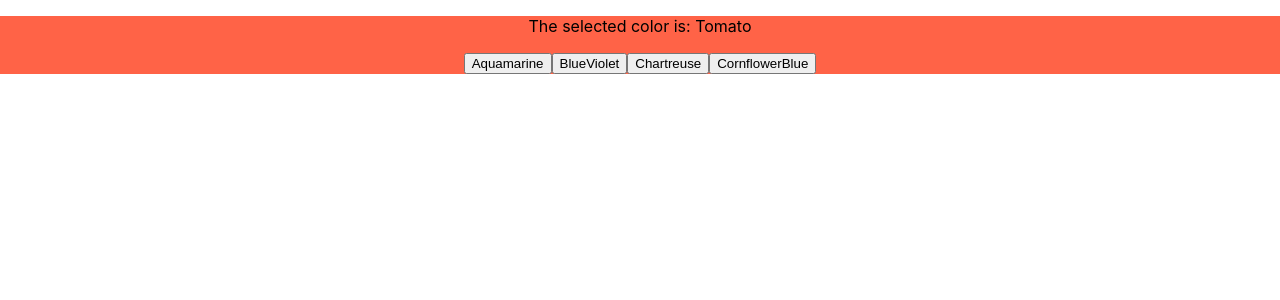
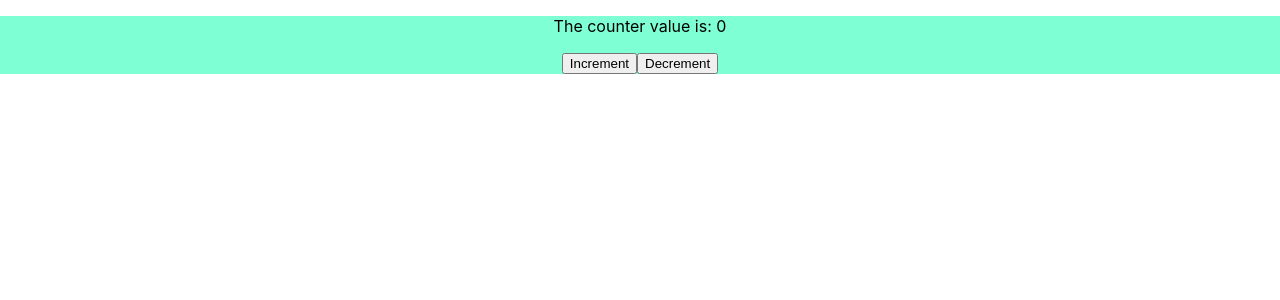
Before and after one commit to wcorderolara/diplomado-template-cra, a React (Create React App) app: page / in a window 1280 px wide. Shown: the top 300 px of the page. Built offline with nearby package versions, Linux system fonts and the light colour scheme.

Commit message:
using prevState within FC

```diff
--- a/src/features/Friend/Friend.js
+++ b/src/features/Friend/Friend.js
@@ -1,25 +1,20 @@
 import React, {useState} from 'react';
 
 export const Friend = (props) => {
-    const [color, setColor] = useState('Tomato');
+    const [counter, setCounter] = useState(0);
 
-    const divStyle = {backgroundColor: color}
+    const increment = () => setCounter(prevCounter => prevCounter + 1 );
+    const decrement = () => setCounter(prevCounter => prevCounter - 1);
 
     return(
-        <div className="Div" style={divStyle}>
-            <p>The selected color is: {color}</p>
+        <div className="Div" style={{backgroundColor: 'Aquamarine'}}>
+            <p>The counter value is: {counter}</p>
 
-            <button onClick={() => setColor('Aquamarine')}>
-                Aquamarine
+            <button onClick={increment}>
+                Increment
             </button>
-            <button onClick={() => setColor('BlueViolet')}>
-                BlueViolet
-            </button>
-            <button onClick={() => setColor('Chartreuse')}>
-                Chartreuse
-            </button>
-            <button onClick={() => setColor('CornflowerBlue')}>
-                CornflowerBlue
+            <button onClick={decrement}>
+                Decrement
             </button>
 
         </div>
```
